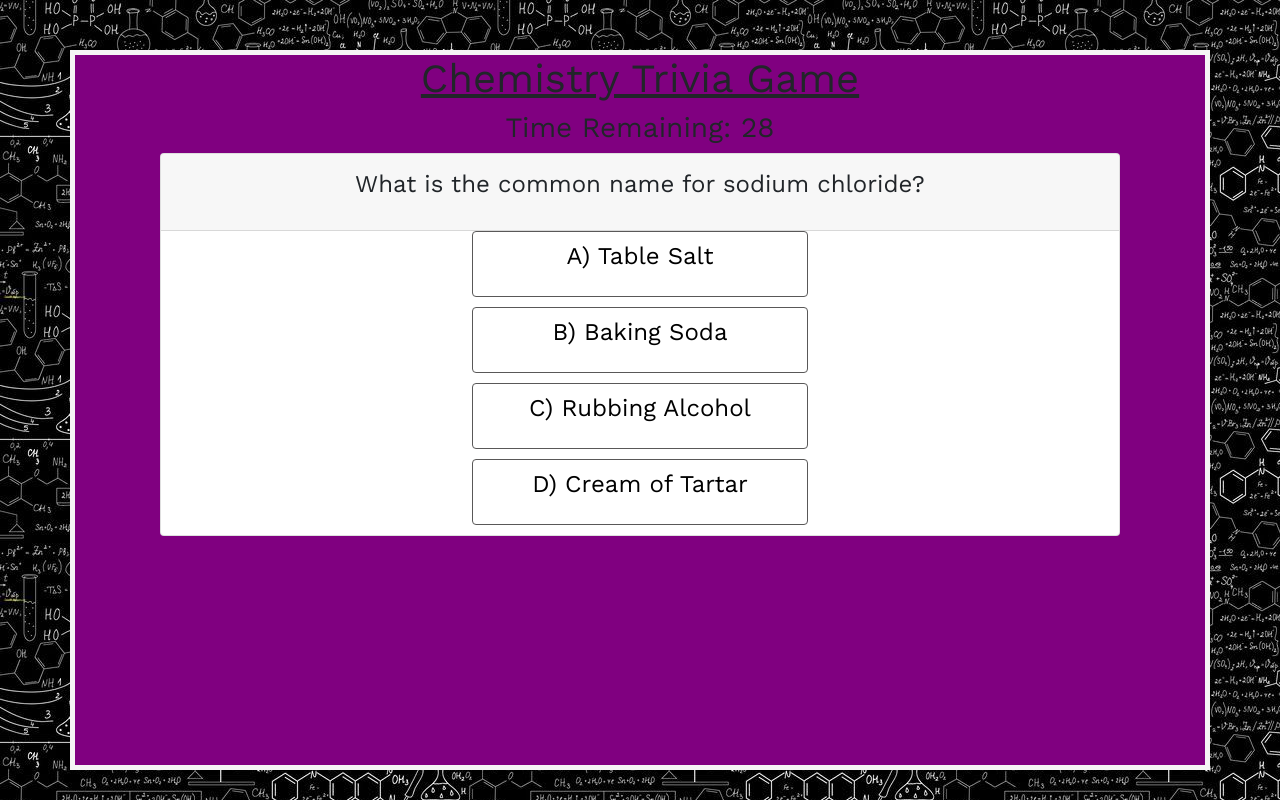
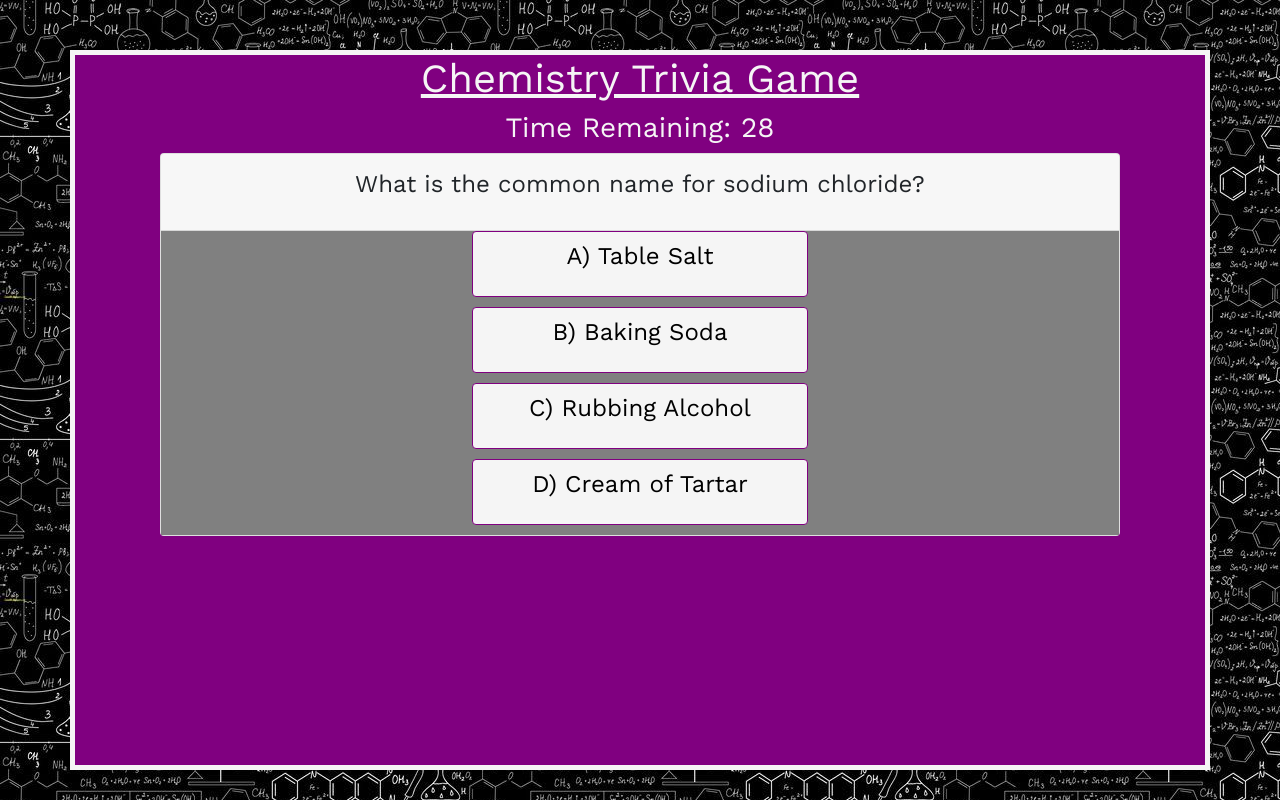
Before and after one commit to NehaNautiyal/TriviaGame, a plain HTML site: page index.html in a window 1280 px wide. Both pictures are taken after a click on the element "Click here to Start". Drawn offline with nearby package versions, Linux system fonts and the light colour scheme.

Commit message:
style changes

```diff
--- a/assets/css/style.css
+++ b/assets/css/style.css
@@ -23,6 +23,10 @@ h2, h3, p, h4 {
     text-align: center;
 }
 
+h1, h3, #timeRemaining, .status {
+    color: whitesmoke;
+}
+
 p {
     font-size: 1.5em;
 }
@@ -39,9 +43,6 @@ p {
     color: whitesmoke;
 }
 
-#answerChoices:hover {
-    background: plum;
-}
 
 button, btn {
     background: gray;
@@ -52,10 +53,16 @@ button, btn {
     width: 35%;
 }
 
+.btn-outline-secondary:hover {
+    background: purple;
+}
+
 .btn-outline-secondary {
     color: black;
-    border-color: #595858;
+    border-color: purple;
+    background: whitesmoke;
 }
+
 
 img {
     height: 300px;
@@ -72,6 +79,10 @@ img {
     font: whitesmoke;
 }
 
+.list-group {
+    background: gray;
+}
+
 ul, li {
     list-style: none;
 }
--- a/assets/javascript/app.js
+++ b/assets/javascript/app.js
@@ -15,7 +15,7 @@ $(document).ready(function () {
             question: "What is the common name for glucose?",
             choices: ["A) Chalk", "B) Table Sugar", "C) Borax", "D) Baking Powder"],
             answer: "b",
-            correctText: "B) Sugar. There are 2 other types of sugar: fructose and sucrose.",
+            correctText: "B) Sugar. The level of normal glucose inside the body is between 70-100. It is an important source of energy.",
             incorrect: "incorrect choice picked",
             timesUp: "time's up response",
             image: "assets/images/sugar.jpg"
@@ -31,45 +31,45 @@ $(document).ready(function () {
         },
         {
             question: "What is the common name for sodium bicarbonate?",
-            choices: ["A) Baking Soda", "B) Borax", "C) Baking Soda", "D) Epsom Salt"],
+            choices: ["A) Baking Soda", "B) Borax", "C) Baking Powder", "D) Epsom Salt"],
             answer: "a",
-            correctText: "A) Baking Soda. ",
+            correctText: "A) Baking Soda. Baking soda is often used to increase the volume and lighten the texture of baked goods. There are two types: fast-acting and slow-acting.",
             incorrect: "incorrect choice picked",
             timesUp: "time's up response",
-            image: "assets/images/baking-soda.jpeg"
+            image: "assets/images/baking-soda.jpg"
         },
         {
-            question: "What is the common name for nitrogen dioxide?",
+            question: "What is the common name for nitrous dioxide?",
             choices: ["A) Table Salt", "B) Laughing Gas", "C) Baking Soda", "D) Epsom Salt"],
             answer: "b",
-            correctText: "B) Laughing Gas. ",
+            correctText: "B) Laughing Gas. It is commonly use in dental procedures as it causes no harm to the body, can be breathed in, and wears off without any hangover effects.",
             incorrect: "incorrect choice picked",
             timesUp: "time's up response",
-            image: "assets/images/laughing-gas.jpeg"
+            image: "assets/images/laughing-gas.jpg"
         },
         {
-            question: "What is the common name for calcium carbonate?",
-            choices: ["A) Table Salt", "B) Borax", "C) Chalk", "D) Epsom Salt"],
+            question: "What is the common name for calcium sulfate?",
+            choices: ["A) Table Salt", "B) Baking Powder", "C) Chalk", "D) Freon"],
             answer: "c",
-            correctText: "C) Chalk. ",
+            correctText: "C) Chalk. It is derived from the natural mineral, gypsum, which is harder and less dusty than calcium carbonate.",
             incorrect: "incorrect choice picked",
             timesUp: "time's up response",
-            image: "assets/images/chalk.jpeg"
+            image: "assets/images/chalk.jpg"
         },
         {
             question: "What is the common name for sodium hypochlorite?",
-            choices: ["A) Table Salt", "B) Borax", "C) Baking Soda", "D) Epsom Salt"],
+            choices: ["A) Liquid Bleach", "B) Cream of Tartar", "C) Baking Soda", "D) Epsom Salt"],
             answer: "a",
-            correctText: "A) Liquid Bleach. ",
+            correctText: "A) Liquid Bleach. It is a strong oxidizing agent and is used to kill bacteria and remove stains from clothing. Not cotton though! It will eat away its fibers.",
             incorrect: "incorrect choice picked",
             timesUp: "time's up response",
-            image: "assets/images/liquid-bleach.jpeg"
+            image: "assets/images/liquid-bleach.jpg"
         },
         {
             question: "What is the common name for potassium hydrogen tartrate?",
-            choices: ["A) Epsom Salt", "B) Tartrate Powder", "C) Tartric Acid", "D) Cream of Tartar"],
+            choices: ["A) Limestone", "B) Tartrate Powder", "C) Tartric Acid", "D) Cream of Tartar"],
             answer: "d",
-            correctText: "D) Cream of Tartar. ",
+            correctText: "D) Cream of Tartar. It is an odorless, white crystalline powder used in cooking for various uses. For example, to add to boiling vegetables to reduce discoloration.",
             incorrect: "incorrect choice picked",
             timesUp: "time's up response",
             image: "assets/images/cream-of-tartar.jpeg"
@@ -78,18 +78,15 @@ $(document).ready(function () {
             question: "What is the common name for isopropyl alcochol?",
             choices: ["A) Borax", "B) Rubbing Alcohol", "C) Vodka", "D) Grain Alcohol"],
             answer: "b",
-            correctText: "B) Rubbing Alcohol. ",
+            correctText: "B) Rubbing Alcohol. It is included in hand lotions and cosmetics, as well as in antifreeze. It has a drying effect on the skin due to its high vapor pressure.",
             incorrect: "incorrect choice picked",
             timesUp: "time's up response",
-            image: "assets/images/rubbing-alcohol.jpeg"
+            image: "assets/images/rubbing-alcohol.png"
         },
 
     ]
     //_____________________________________________________________________________________
-    console.log(questionObject[0].question);
-    // console.log(questionObject.question1.choices[0]);
-    // console.log(questionObject.question1.timesUp);
-    //_____________________________________________________________________________________
+
     //Initialize some variables
     var currentTime = 30;
     var countdown = false;
@@ -134,16 +131,14 @@ $(document).ready(function () {
     //Function to display the questions
     function displayQuestion(number) {
         if (questionsLeft > 0) {
-            // $("button").show();
             $(".card").show();
             $("#question").html(`<p>${questionObject[number].question}</p>`);
             questionsLeft--;
         } else if (questionsLeft === 0) {
             $("img").hide();
-            $("li").hide();
-            // $("button").show();
             stopTime();
             $(".answerChoices").empty();
+            $("li").hide();
             $("#question").html(`<p>No more questions!<p>`);
             console.log("# Correct: " + numCorrectQuestions);
             console.log("# Incorrect: " + numIncorrectQuestions);
@@ -214,13 +209,13 @@ $(document).ready(function () {
             //execute function for correct Answer
             stopTime();
             correctAnswer();
-                setTimeout(nextQuestion, 1000*4);
+            setTimeout(nextQuestion, 1000 * 4);
         } else {
             console.log("wrong answer");
             //else execute function for incorrect answer
             stopTime();
             incorrectAnswer();
-                setTimeout(nextQuestion, 1000*4);
+            setTimeout(nextQuestion, 1000 * 4);
         }
     });
     //_____________________________________________________________________________________
@@ -236,8 +231,6 @@ $(document).ready(function () {
         $("#question").html('<h4>You answered correctly!</h4>');
         $("#question").append(`<h4>The correct answer is ${questionObject[whichQuestion].correctText}</h4>`);
         showImage();
-
-
     }
     //_____________________________________________________________________________________
 
@@ -249,10 +242,7 @@ $(document).ready(function () {
         showImage();
     }
     //_____________________________________________________________________________________
-
-
-
-    //_____________________________________________________________________________________
+    //function to run when time runs out
     function timesUp() {
         $("button").hide();
         numUnansweredQuestions++;
@@ -263,29 +253,26 @@ $(document).ready(function () {
         //"Time's up"
         $("#timeRemaining").html('<p>Time\'s Up!</p>');
         //"The correct answer was: " correct answer
-        $("#question").html(`<p>The correct answer was:  ${questionObject[whichQuestion].answer}</p>`);
+        $("#question").html(`<p>The correct answer was: ${questionObject[whichQuestion].correctText}</p>`);
         showImage();
         $(".answerChoices").empty();
         //after a certain amount of time
-        setTimeout(nextQuestion, 1000*4);
+        setTimeout(nextQuestion, 1000 * 5);
     }
     //_____________________________________________________________________________________
     function showImage() {
         // Image shown
         $("img").show();
         console.log(questionObject[whichQuestion].image);
-        // $("img").attr("src", `"${questionObject[whichQuestion].image}"`);
         $("img").attr("src", questionObject[whichQuestion].image);
-        // $("img").attr("src", "assets/images/salt.jpg");
     }
     //_____________________________________________________________________________________
     function nextQuestion() {
         whichQuestion++;
-        // setTimeout(function () {
-            startTime(); displayQuestion(whichQuestion); displayAnswerChoices(whichQuestion);
-        // }, 1000 * 3);
+        startTime();
+        displayQuestion(whichQuestion);
+        displayAnswerChoices(whichQuestion);
         $("img").hide();
-        // showStatus();
         //next question automatically appears
         //countdown restarts at 30 seconds
         //countdown decrements
@@ -305,7 +292,6 @@ $(document).ready(function () {
         startTime();
         displayQuestion(whichQuestion);
         displayAnswerChoices(whichQuestion);
-
     }
     // _____________________________________________________________________________________
     //when you click an answer
@@ -322,10 +308,6 @@ $(document).ready(function () {
     //answer choices shown
 
     //if the answer choice was correct
-    //
-
-
-
 
     //if questionsLeft = 0,
     //"All done, here's how you did"
@@ -340,8 +322,4 @@ $(document).ready(function () {
 
     //use card for each question
 
-
-
-
-
 });
--- a/index.html
+++ b/index.html
@@ -46,22 +46,16 @@
                     <li><button class="answerChoices btn btn-outline-secondary" id="choice-3" value="c"></button></li>
                     <li><button class="answerChoices btn btn-outline-secondary" id="choice-4" value="d"></button></li>
                     <li><img id="image" alt=""></li>
+
+                        <div class="status" id="numCorrect"></div>
+
+
+                        <div class="status" id="numIncorrect"></div>
+
+
+                        <div class="status" id="numUnanswered"></div>
+
                 </ul>
-            </div>
-        </div>
-        <div class="row">
-            <div class="col-md-12">
-                <div id="numCorrect"></div>
-            </div>
-        </div>
-        <div class="row">
-            <div class="col-md-12">
-                <div id="numIncorrect"></div>
-            </div>
-        </div>
-        <div class="row">
-            <div class="col-md-12">
-                <div id="numUnanswered"></div>
             </div>
         </div>
         <div class="row">
@@ -69,17 +63,6 @@
                 <button class="reset btn-outline-secondary"></button>
             </div>
         </div>
-
-
-
-
-
-
-
-
-
-
-
     </div>
     <script src="https://code.jquery.com/jquery-3.3.1.js" integrity="sha256-2Kok7MbOyxpgUVvAk/HJ2jigOSYS2auK4Pfzbm7uH60="
         crossorigin="anonymous"></script>
```
Also changed, not shown: assets/images/chalk.jpg, assets/images/cream-of-tartar.jpeg (added), assets/images/cream-of-tartar.png (added), assets/images/laughing-gas.jpg, assets/images/laughing-gas.png (added), assets/images/liquid-bleach.jpg (added), assets/images/rubbing-alcohol.jpg (added), assets/images/rubbing-alcohol.png (added). Lines whose indentation alone changed are shown as unchanged.
